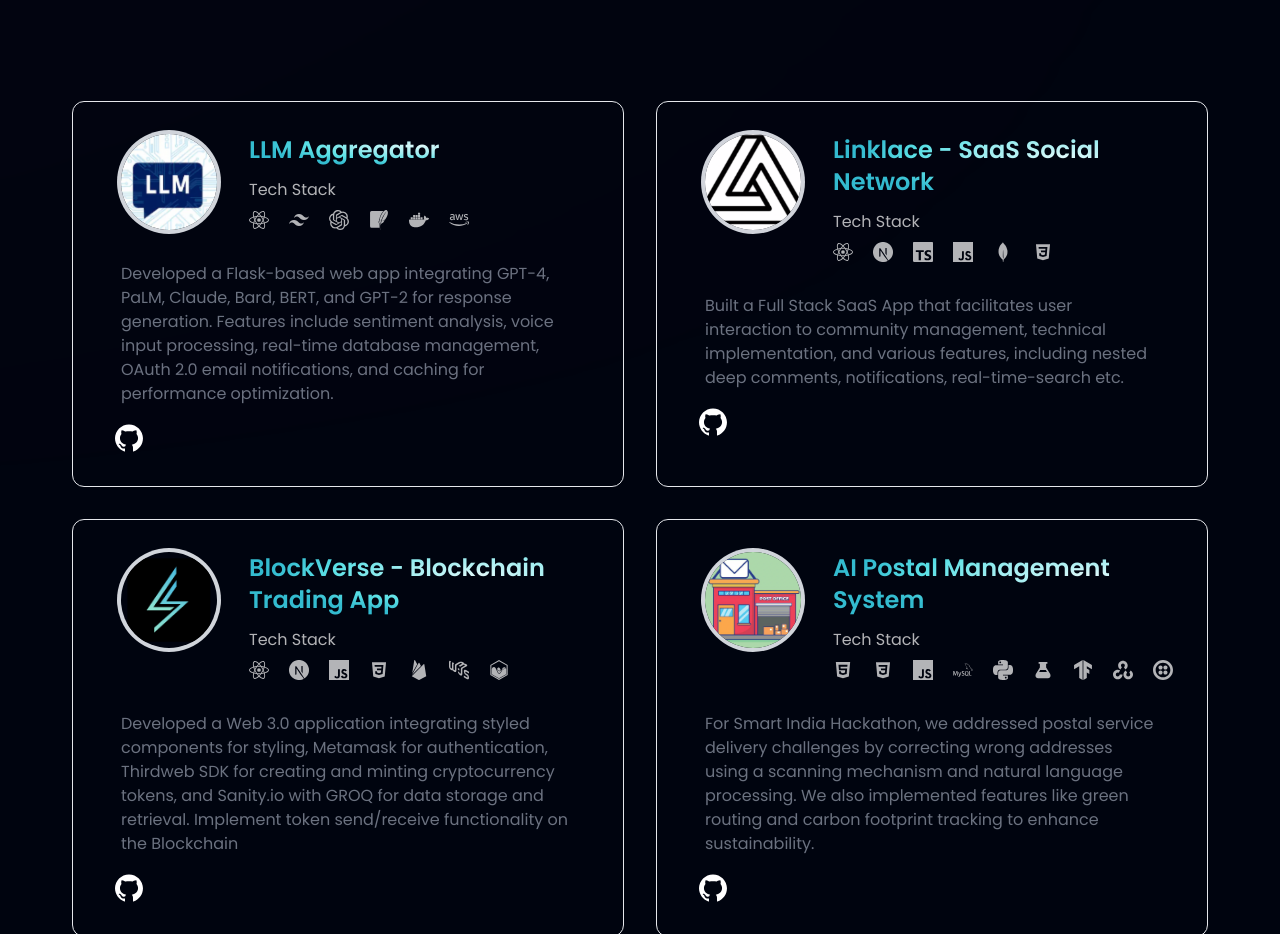
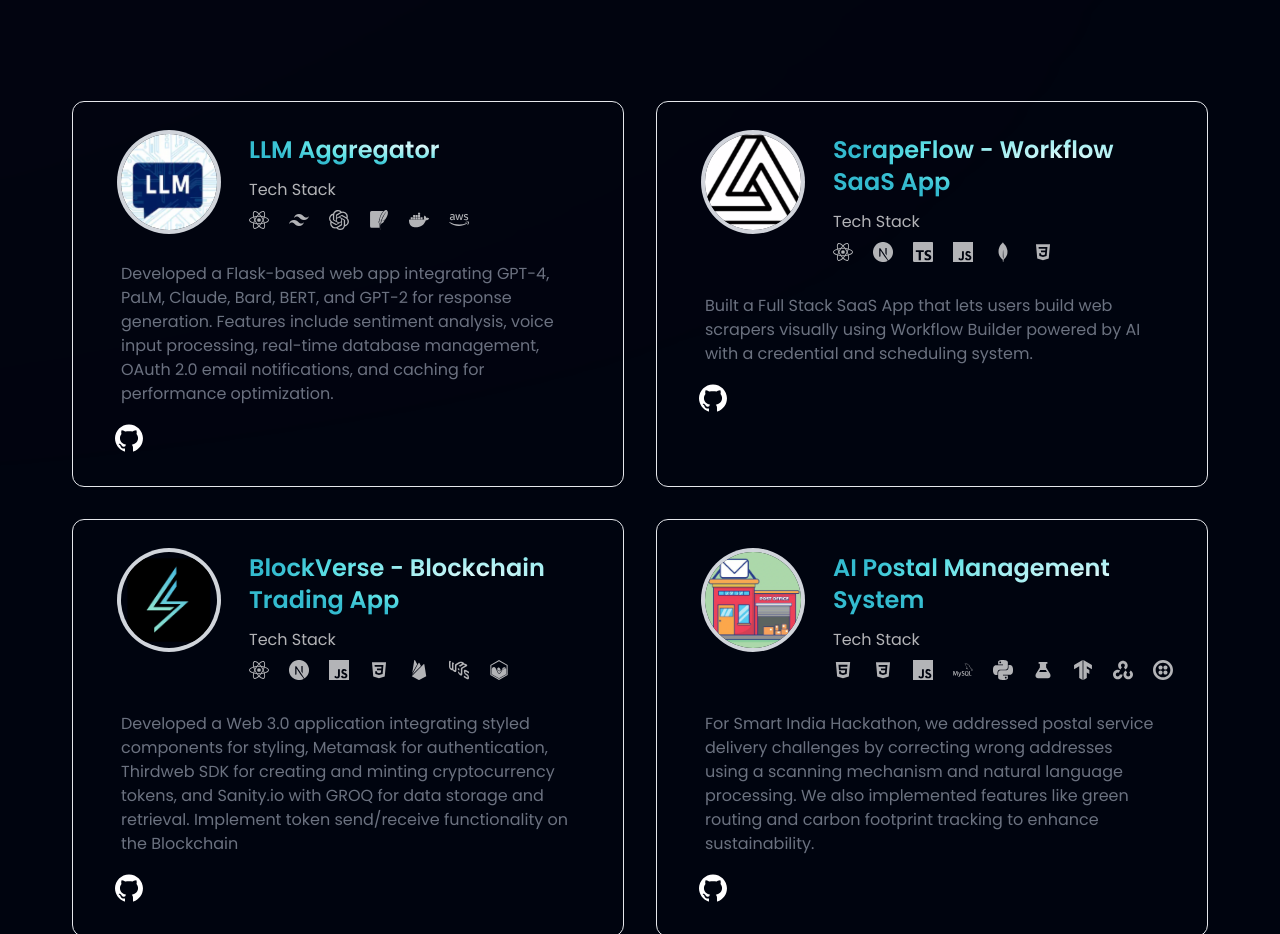
Before and after one commit to aryanyadav-dev/Portfolio, a React (Vite) app: page / in a window 1280 px wide. Shown: the part 3460-4394 px from the top of the page. Built offline with nearby package versions, Linux system fonts and the light colour scheme.

Commit message:
Update Project new

```diff
--- a/src/constants/index.js
+++ b/src/constants/index.js
@@ -367,11 +367,11 @@ export const projects = [
   },
   {
     id: "project-2",
-    title: "Linklace - SaaS Social Network",
-    github:"https://github.com/aryanyadav-dev/Linklace-social-app",
+    title: "ScrapeFlow - Workflow SaaS App",
+    github:"icon: AiFillGithub",
     image: linklace,
     content:
-      "Built a Full Stack SaaS App that facilitates user interaction to community management, technical implementation, and various features, including nested deep comments, notifications, real-time-search etc.",
+      "Built a Full Stack SaaS App that lets users build web scrapers visually using Workflow Builder powered by AI with a credential and scheduling system.",
     stack: [
       {
         id: "icon-1",
```
